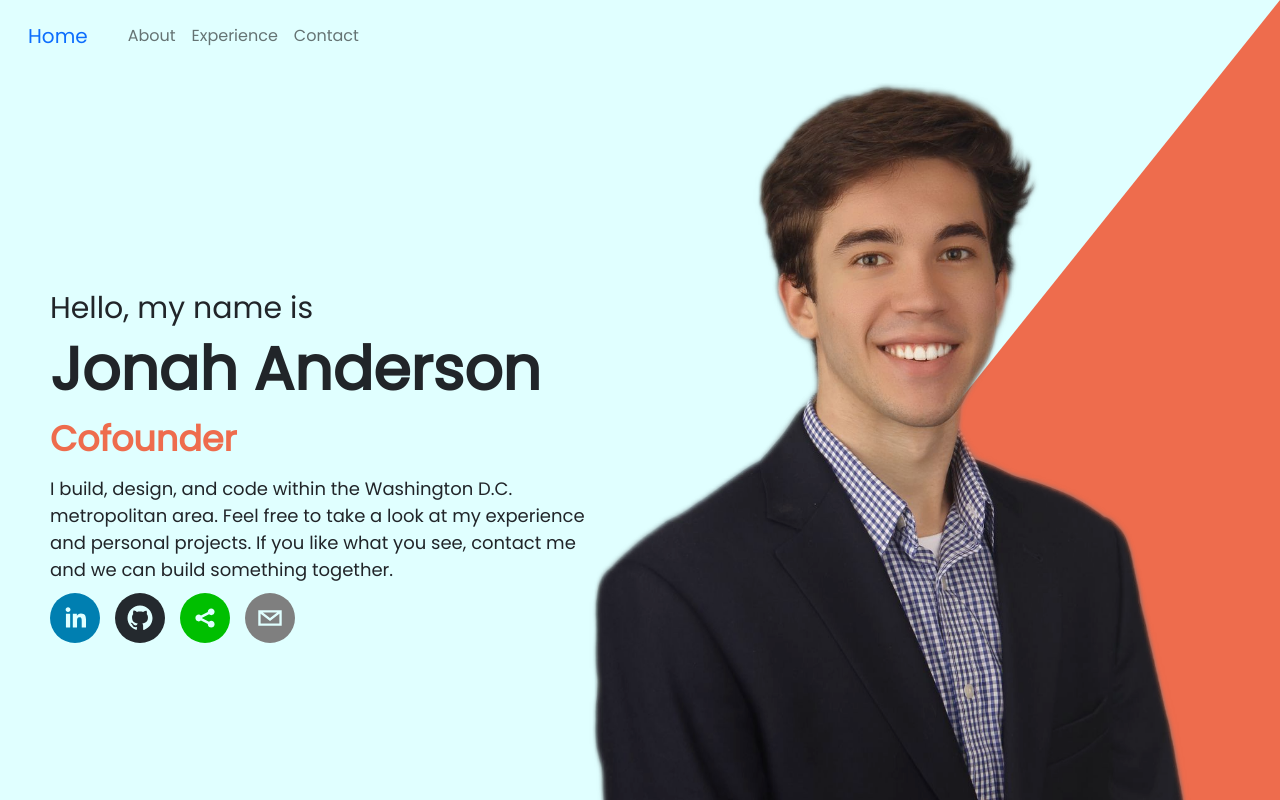
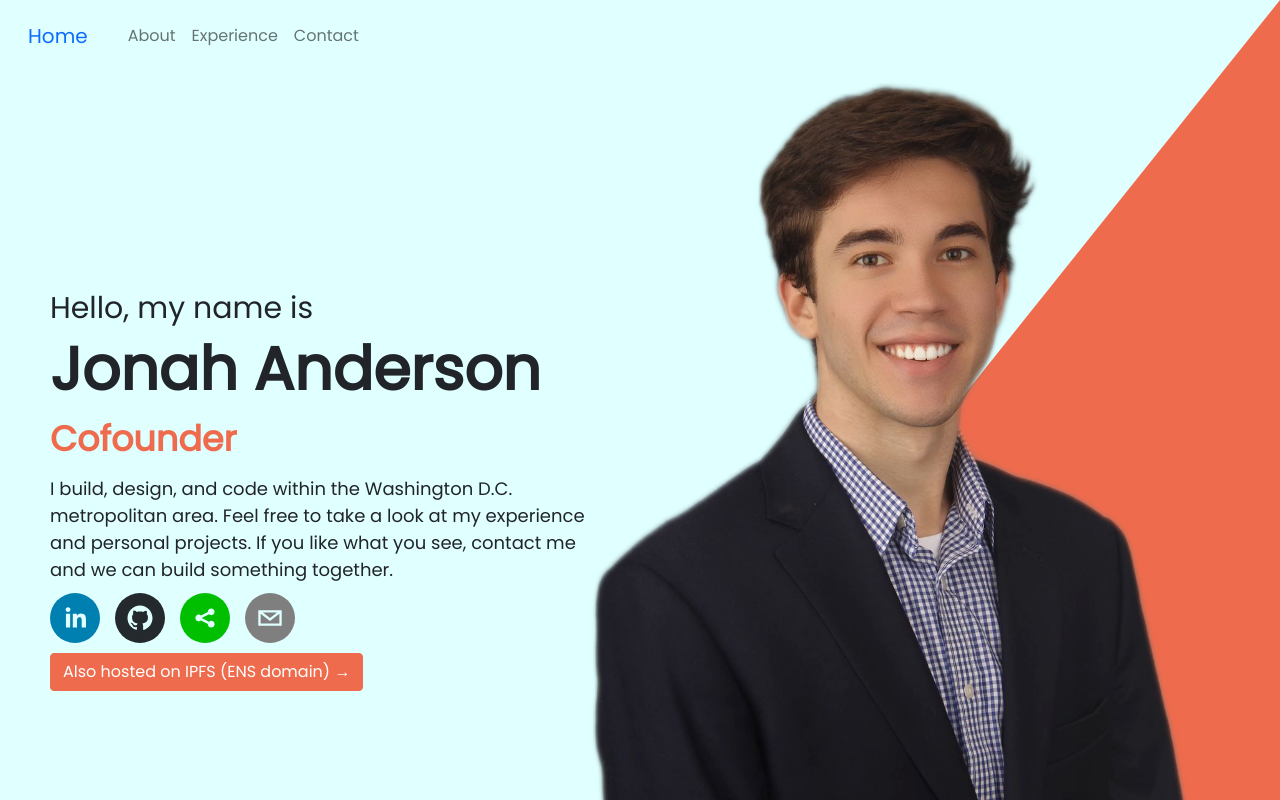
Before and after one commit to jonahanderson/jonahanderson-Website, a React (Create React App) app: page / in a window 1280 px wide. Shown: the top 800 px of the page. Built offline with nearby package versions, Linux system fonts and the light colour scheme.

Commit message:
button for ipfs link

```diff
--- a/src/components/intro/Intro.css
+++ b/src/components/intro/Intro.css
@@ -49,6 +49,30 @@
     height: 100%;
     animation: move 9s ease-in-out infinite normal;
 
+}
+
+.switchgroup{
+    width: initial;
+    height: auto;
+    padding-top: 10px;
+    padding-bottom: 10px;
+}
+
+.switch{
+    background-color: #ee6c4d;
+    border-color: #ee6c4d;
+}
+
+.switch:hover{
+    background-color: #98c1d9;
+    border-color: #ee6c4d;
+    color: white;
+}
+
+.switch:focus{
+    background-color: #3D5A80;;
+    border-color: #ee6c4d;
+    color: white;
 }
 
 @keyframes move {
--- a/src/components/intro/Intro.js
+++ b/src/components/intro/Intro.js
@@ -1,7 +1,7 @@
 import './Intro.css';
 import Me from "../../img/profile.png"
 import { SocialIcon } from 'react-social-icons';
-
+import Button from 'react-bootstrap/Button';
 
 
 function Intro() {
@@ -33,6 +33,9 @@ function Intro() {
                     <div className="intro-icons-item"> <SocialIcon url="https://app.ens.domains/name/jonahanderson.eth/details" target="_blank" rel="noreferrer"/></div>
                     <div className="intro-icons-item"> <SocialIcon url="mailto:jonahmanderson10@gmail.com"/></div>
                 </div>
+                <div className="switchgroup">
+                <Button href="https://jonahanderson.eth.limo/" target="_blank" className="switch" type="button">Also hosted on IPFS (ENS domain) →</Button>
+                </div>
             </div>
         </div>
 
```
